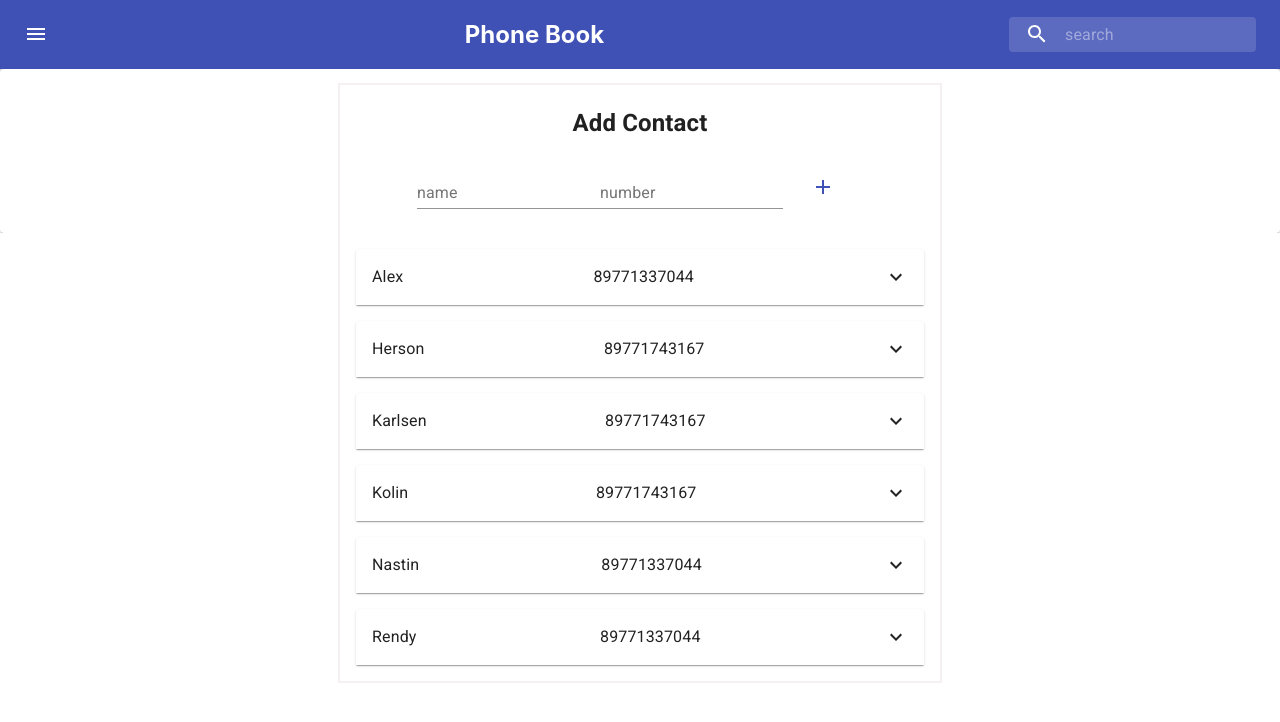
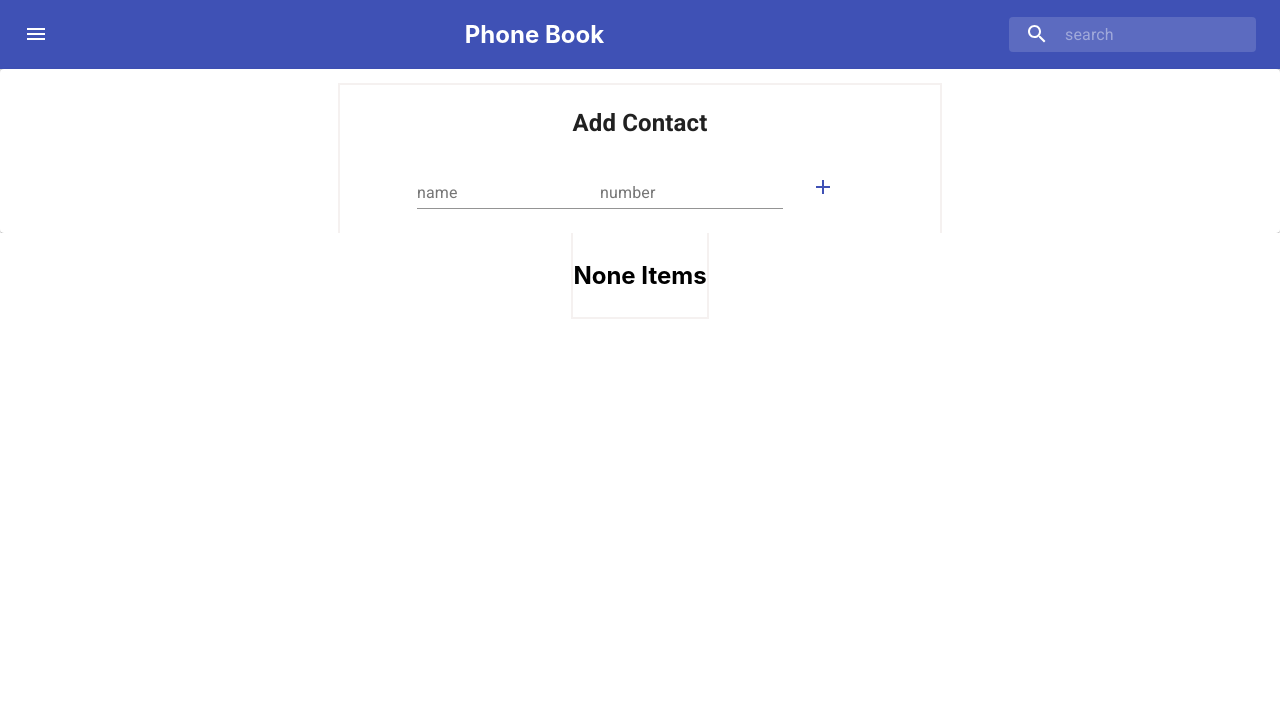
Before and after one commit to AlixMil/phonebookv2, a React (Create React App) app: page / in a window 1280 px wide. Shown: the top 722 px of the page. Built offline with nearby package versions, Linux system fonts and the light colour scheme.

Commit message:
Store - LocalStorage Support

```diff
--- a/src/App.js
+++ b/src/App.js
@@ -1,51 +1,28 @@
-import React, { useState } from 'react';
+import React, { useState, useEffect } from 'react';
 import './App.css';
 import Header from './components/HeaderDisplay/Header'
 import AddPaper from './components/Add/AddPaper'
 import ContactList from './components/ListDisplay/ContactList'
 import { saveAs } from 'file-saver'
 
+import SyncStore from './SyncStore'
+
 
 function App() {
+  useEffect(() => {
+    console.log(localStorage)
+  })
+
   const [state, setState] = useState({
-      contacts: [
-      {
-        name: 'Alex',
-        number: '89771337044',
-        updDate: undefined
-      },
-      {
-        name: 'Herson',
-        number: '89771743167',
-        updDate: undefined
-      },
-      {
-        name: 'Rendy',
-        number: '89771337044',
-        updDate: undefined
-      },
-      {
-        name: 'Karlsen',
-        number: '89771743167',
-        updDate: undefined
-      },
-      {
-        name: 'Nastin',
-        number: '89771337044',
-        updDate: undefined
-      },
-      {
-        name: 'Kolin',
-        number: '89771743167',
-        updDate: undefined
-      }
-    ],
+    contacts: localStorage.data ? JSON.parse(localStorage.data) : [],
     isSearch: false,
     isOpenAdd: false,
-    search: []})
+    search: []
+  })
 
   const handleDelete = index => {
     setState(state => {
+      SyncStore(state.contacts.filter((_, i) => i === index ? false : true))
       return {contacts: state.contacts.filter((_, i) => i === index ? false : true),
       search: state.search}
     })
@@ -85,6 +62,7 @@ function App() {
           search: state.search
         }
       })
+      SyncStore(state.contacts)
     } else if (nameInp) {
       setState(state => {
         const res = state.contacts.map(( { name, number, updDate } , id) => {
@@ -101,6 +79,7 @@ function App() {
               updDate: new Date()
           }
         })
+        SyncStore(res)
         return {
           contacts: res,
           isSearch: state.isSearch,
@@ -123,14 +102,15 @@ function App() {
               updDate: new Date()
           }
         })
+        SyncStore(res)
         return {
           contacts: res,
           isSearch: state.isSearch,
           search: state.search
         }
       })
+      SyncStore(state.contacts)
     }
-
   }
 
   const handleAdd = (name, number) => {
@@ -142,6 +122,7 @@ function App() {
         isSearch: state.isSearch,
         search: state.search
       }})
+      SyncStore(state.contacts)
     }
   }
 
--- /dev/null
+++ b/src/SyncStore.js
@@ -0,0 +1,4 @@
+export default function SyncStore(data) {
+  console.log(data)
+  localStorage.data = JSON.stringify(data)
+}
--- a/src/components/ListDisplay/ContactList.js
+++ b/src/components/ListDisplay/ContactList.js
@@ -56,7 +56,7 @@ export default function ContactList(props) {
     <div className={classes.root}>
       <List className={classes.list}>
         {
-          props.data.contacts.sort((a, b) => a.name > b.name ? 1 : -1).map((el, index, arr) => {
+          props.data.contacts.length ? props.data.contacts.sort((a, b) => a.name > b.name ? 1 : -1).map((el, index, arr) => {
             return (
               <ListItemLogic
                 index={index}
@@ -67,9 +67,8 @@ export default function ContactList(props) {
                 handleUpdate={props.handleUpdate}
               />
             )
-          })
+          }) : <h2>None Items</h2>
         }
-
       </List>
     </div>
   )
```
